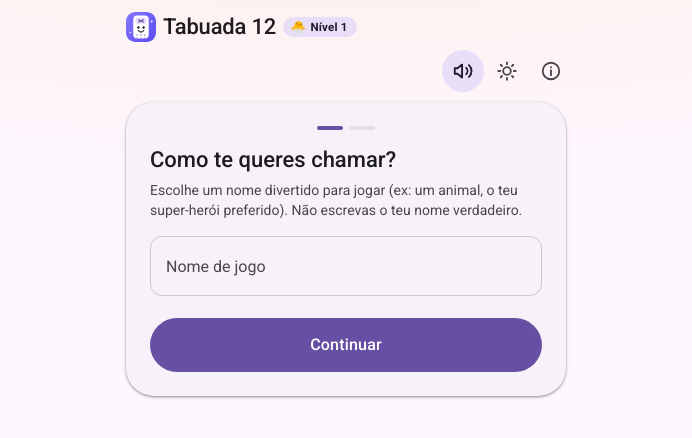
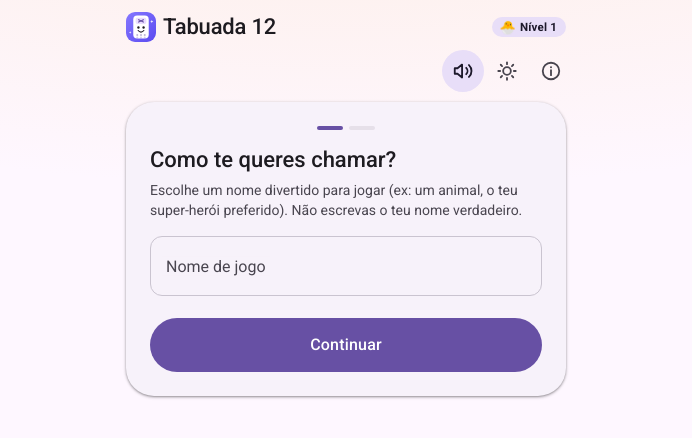
Before and after one commit to mcduarte2000/tabuada12, a plain HTML site: page index.html in a window 1280 px wide. Shown: the whole page, without its empty margins (294-986 px from the left). Drawn offline with Linux system fonts and the light colour scheme.

Commit message:
Right-align the level badge for real
The header row shrank to its content, so margin-left:auto on the badge had no
free space to push against and the badge stayed beside the title. The brand row
now fills the header width and the badge is flex:0 0 auto.

The previous alignment check compared the badge with that same content-sized
parent, so both moved together and the test passed on a broken layout. It now
measures against the header bar itself, plus a static check that the parent
really fills the width. Verified the new check fails when the fix is reverted.

```diff
--- a/styles.css
+++ b/styles.css
@@ -135,8 +135,8 @@ body {
   align-items: center;
   gap: 7px;
   min-width: 0;
-  max-width: 100%;
-  flex-wrap: wrap;
+  width: 100%;
+  flex-wrap: nowrap;
 }
 
 .brand-mark {
@@ -166,10 +166,6 @@ body {
   overflow: hidden;
   text-overflow: ellipsis;
 }
-
-.brand { justify-content: flex-start; }
-
-.level-badge { margin-left: auto; }
 
 .top-actions {
   display: flex;
@@ -1143,6 +1139,8 @@ input:focus-visible {
   display: inline-flex;
   align-items: center;
   gap: 4px;
+  flex: 0 0 auto;
+  margin-left: auto;
   padding: 3px 9px 3px 7px;
   border-radius: 999px;
   background: var(--md-secondary-container);
--- a/sw.js
+++ b/sw.js
@@ -15,7 +15,7 @@
  */
 'use strict';
 
-var VERSION = 'tabuada12-v5';
+var VERSION = 'tabuada12-v6';
 var SHELL = VERSION + '-shell';
 var FONTS = VERSION + '-fonts';
 
```
Also changed, not shown: tests/regression.js (+13 -3 lines), 4 other files.
